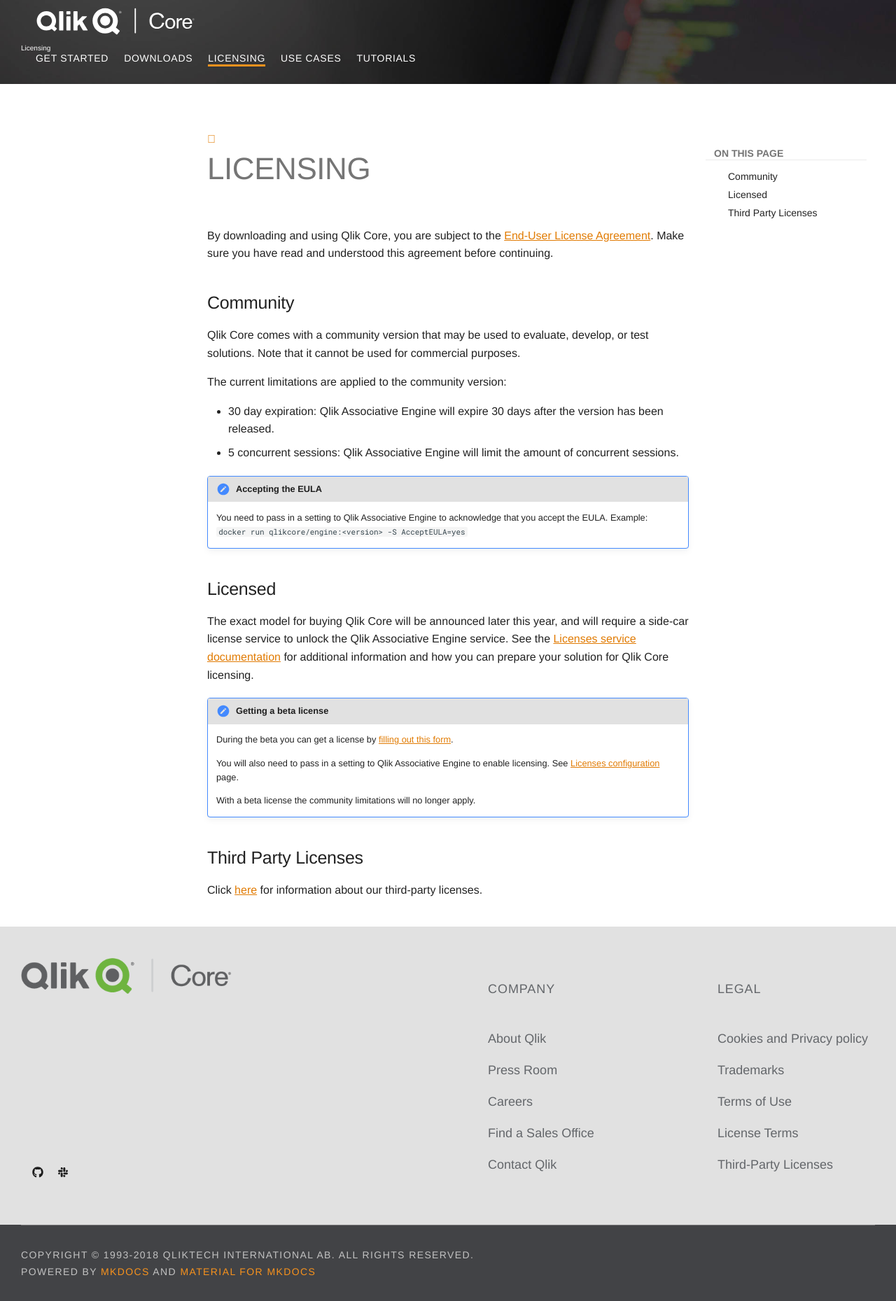
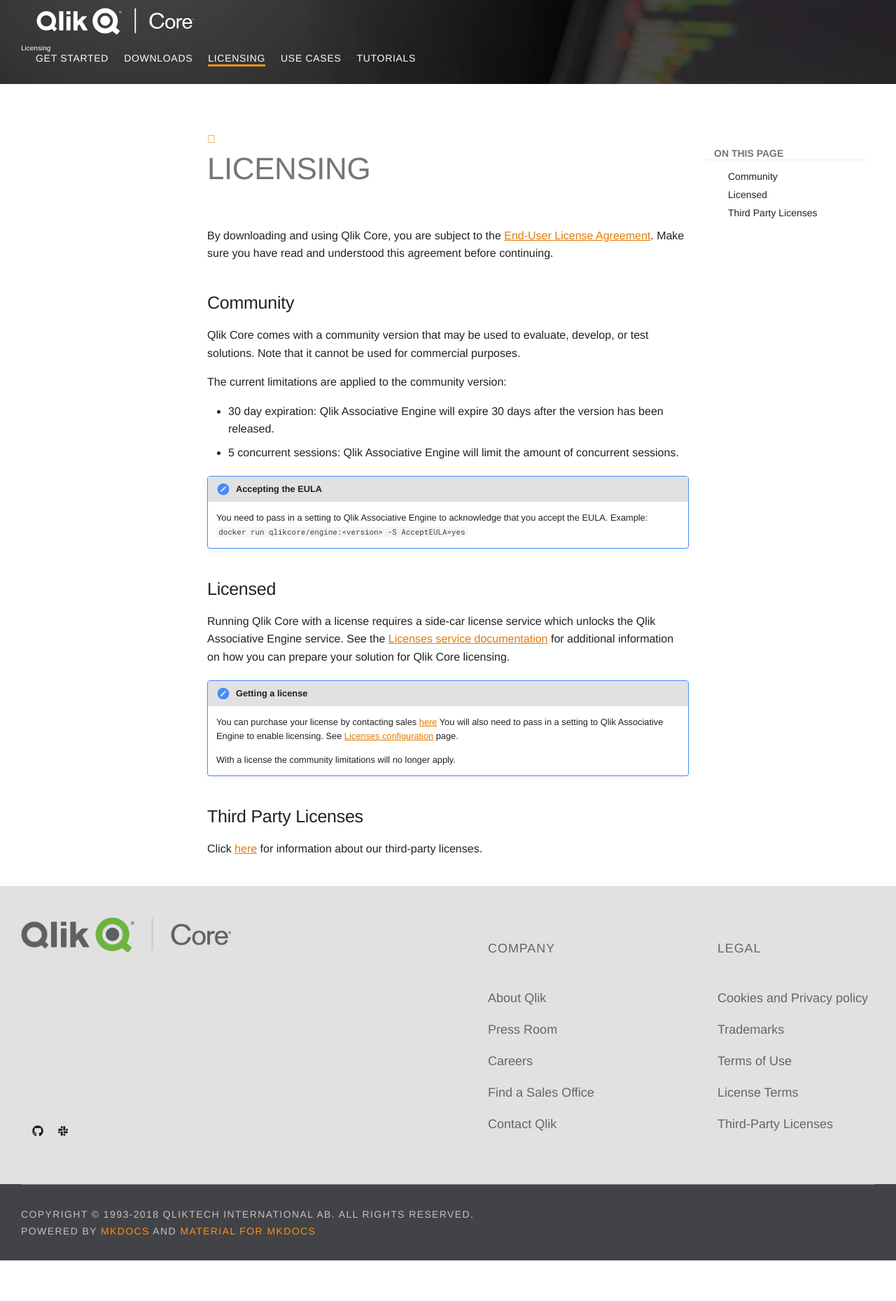
Before and after one commit to qlik-oss/core-website, an MkDocs documentation site: the page built from docs/licensing.md, in a window 1280 px wide. Shown: the whole page at 70% size. Built offline with MkDocs 1.6.1 and Material for MkDocs 9.7.7, drawn with Linux system fonts in a browser that asks for light colours; comment, search, counter and statistics services are not loaded; after the commit the page ends 1801 px from its top, so only the background shows below that.

Commit message:
Remove beta license stuff (#404)
Removing Beta License info

```diff
--- a/docs/licensing.md
+++ b/docs/licensing.md
@@ -19,18 +19,17 @@
 
 ## Licensed
 
-The exact model for buying Qlik Core will be announced later this year, and will require
-a side-car license service to unlock the Qlik Associative Engine service. See the
-[Licenses service documentation](./services/licenses.md) for additional information and how you can
+Running Qlik Core with a license requires a side-car license service
+which unlocks the Qlik Associative Engine service. See the
+[Licenses service documentation](./services/licenses.md) for additional information on how you can
 prepare your solution for Qlik Core licensing.
 
-!!! Note "Getting a beta license"
-    During the beta you can get a license by [filling out this form](./license-registration.md).
-
+!!! Note "Getting a license"
+    You can purchase your license by contacting sales [here](https://www.qlik.com/us/try-or-buy/buy-now)
     You will also need to pass in a setting to Qlik Associative Engine to enable licensing.
     See [Licenses configuration](./services/licenses.md#configuration) page.
 
-    With a beta license the community limitations will no longer apply.
+    With a license the community limitations will no longer apply.
 
 ## Third Party Licenses
 
--- a/docs/stylesheets/custom-style.css
+++ b/docs/stylesheets/custom-style.css
@@ -245,9 +245,8 @@
   padding: 0;
 }
 
-/* Hide Beta/License Registration/Third Party Licenses nav items in full size menu */
+/* Hide Beta/Third Party Licenses nav items in full size menu */
 .md-nav__item a[title="Beta agreement"],
-.md-nav__item a[title="License Registration"],
 .md-nav__item a[title="Third Party Licenses"]
  {
   display: none;
--- a/mkdocs.yml
+++ b/mkdocs.yml
@@ -135,4 +135,3 @@
     - Logging: conventions/logging.md
     - Metrics: conventions/metrics.md
   - Third Party Licenses: third-party-licenses.md
-  - License Registration: license-registration.md
--- a/theme/main.html
+++ b/theme/main.html
@@ -30,15 +30,6 @@
     })
   });
 </script>
-{% if page.title == "License Registration" %}
-  {{ page.content }}
-  <div id="license-registration">
-    <script src="//app-abd.marketo.com/js/forms2/js/forms2.min.js"></script>
-    <form id="mktoForm_21249"></form>
-    <script>MktoForms2.loadForm("//app-abd.marketo.com", "497-BMK-910", 21249);</script>
-    <script src="//munchkin.marketo.net/munchkin.js"></script>
-  </div>
-{% else %}
-  {{ page.content }}
-{% endif %}
+{{ page.content }}
+
 {% endblock %}
```
Also changed, not shown: docs/license-registration.md (deleted, +0 -1 lines), docs/services/licenses.md (+2 -6 lines).
